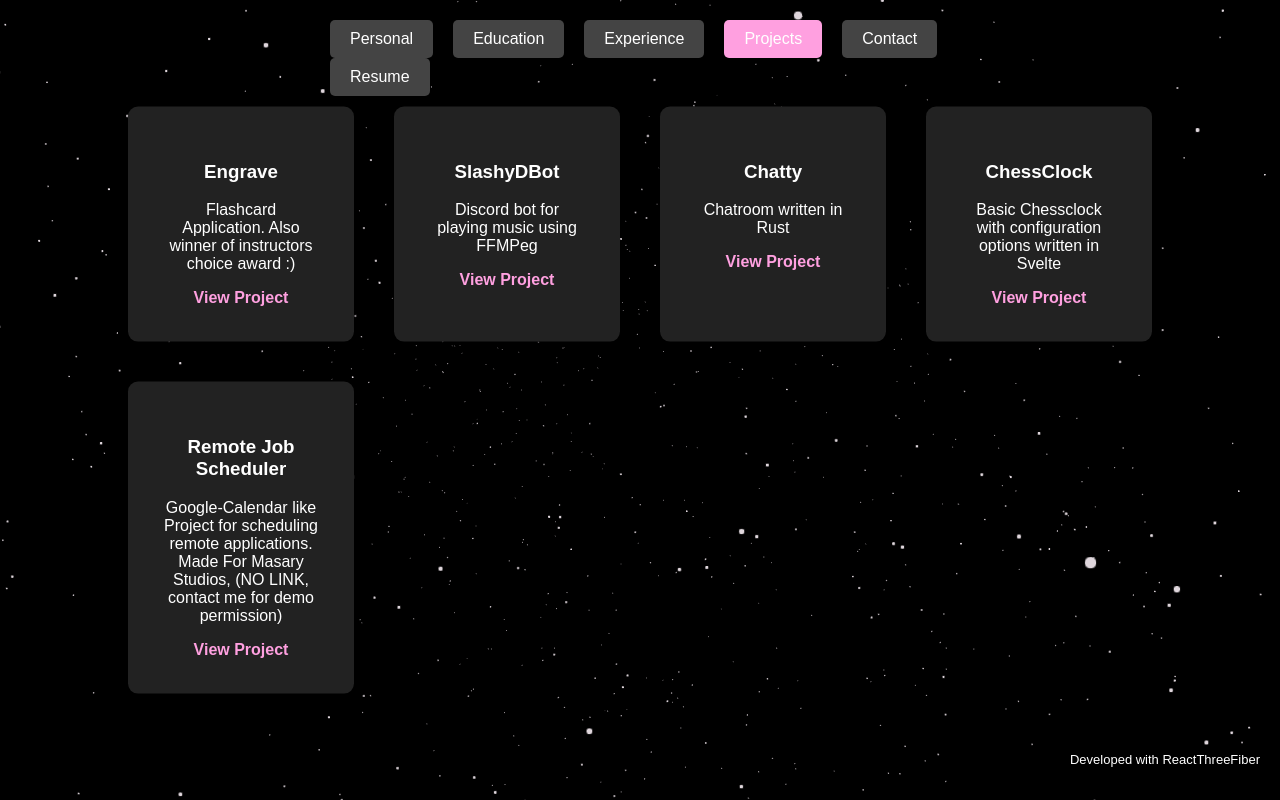
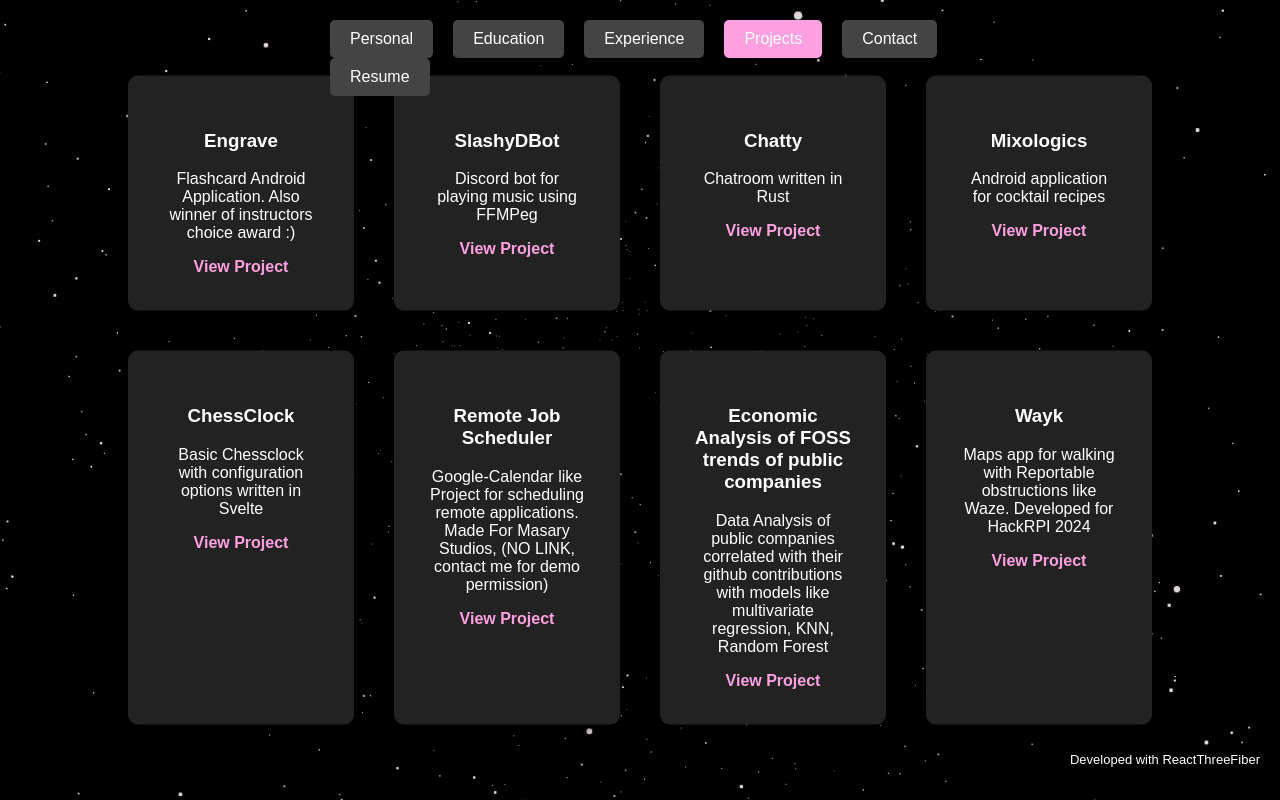
Before and after one commit to shashwot2/personalwebsite, a React (Vite) app: page / in a window 1280 px wide. Both pictures are taken after a click on the button "Projects". Built offline with nearby package versions, Linux system fonts and the light colour scheme; a web font is replaced by a local one.

Commit message:
Add more projects

```diff
--- a/src/components/projects.tsx
+++ b/src/components/projects.tsx
@@ -1,10 +1,13 @@
 export default function Projects() {
   const projectData = [
-    { title: 'Engrave', description: `Flashcard Application. Also winner of instructors choice award :)`, link: '#'},
-    { title: 'SlashyDBot', description: 'Discord bot for playing music using FFMPeg', link: '#' },
+    { title: 'Engrave', description: `Flashcard Android Application. Also winner of instructors choice award :)`, link: 'https://github.com/shashwot2/Engrave'},
+    { title: 'SlashyDBot', description: 'Discord bot for playing music using FFMPeg', link: 'https://github.com/shashwot2/Slashydbot' },
     { title: 'Chatty', description: 'Chatroom written in Rust', link: '#' },
+    { title: 'Mixologics', description: 'Android application for cocktail recipes', link: '#' },
     { title: 'ChessClock', description: 'Basic Chessclock with configuration options written in Svelte', link: '#' },
     { title: 'Remote Job Scheduler', description: 'Google-Calendar like Project for scheduling remote applications. Made For Masary Studios, (NO LINK, contact me for demo permission)', link: '#' },
+    { title: 'Economic Analysis of FOSS trends of public companies', description: 'Data Analysis of public companies correlated with their github contributions with models like multivariate regression, KNN, Random Forest', link: 'https://github.com/shashwot2/Economic-analysis-of-FOSS-trends' },
+    { title: 'Wayk', description: 'Maps app for walking with Reportable obstructions like Waze. Developed for HackRPI 2024', link: 'https://github.com/WaykRPI/Wayk' },
   ]
 
   return (
```
